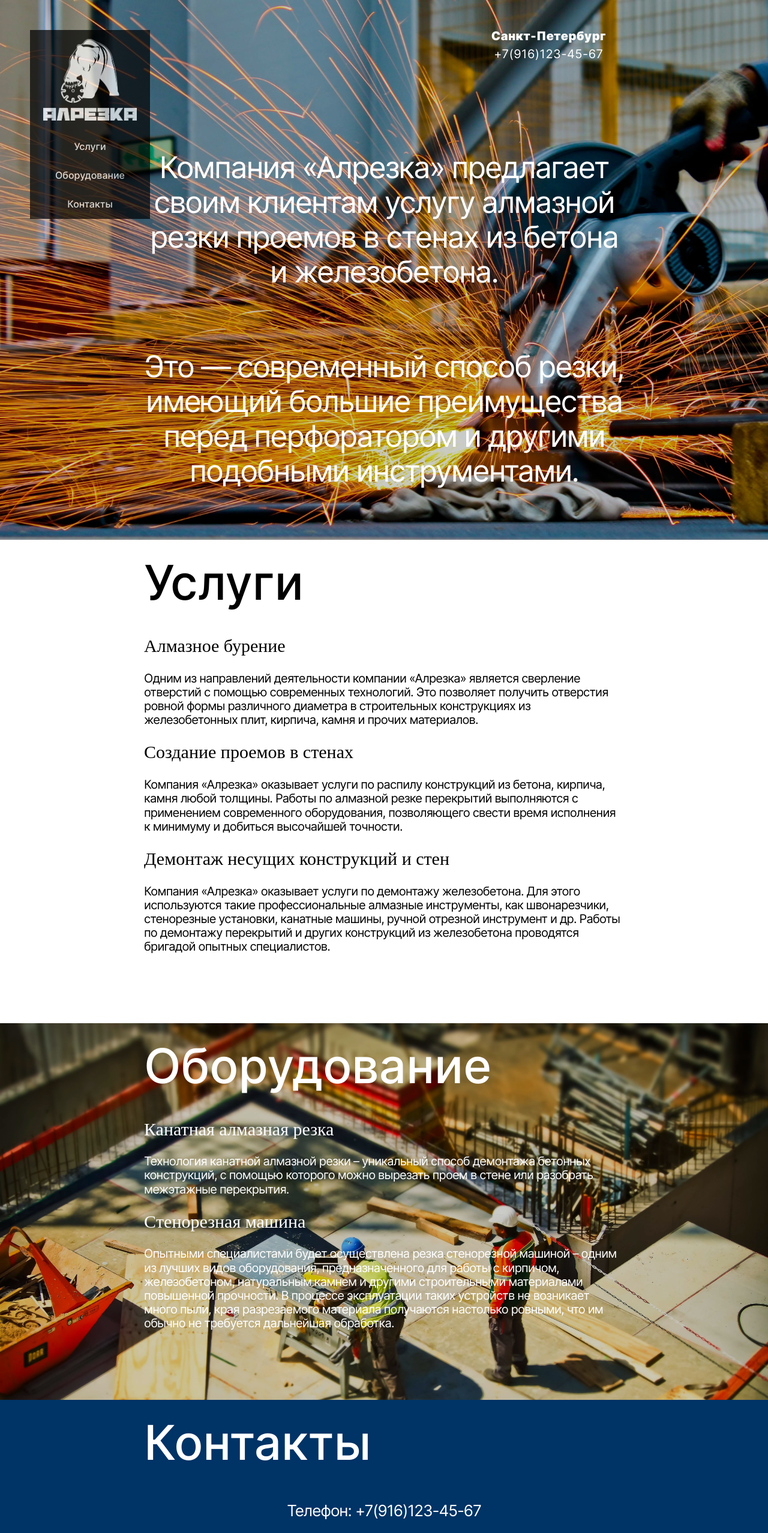
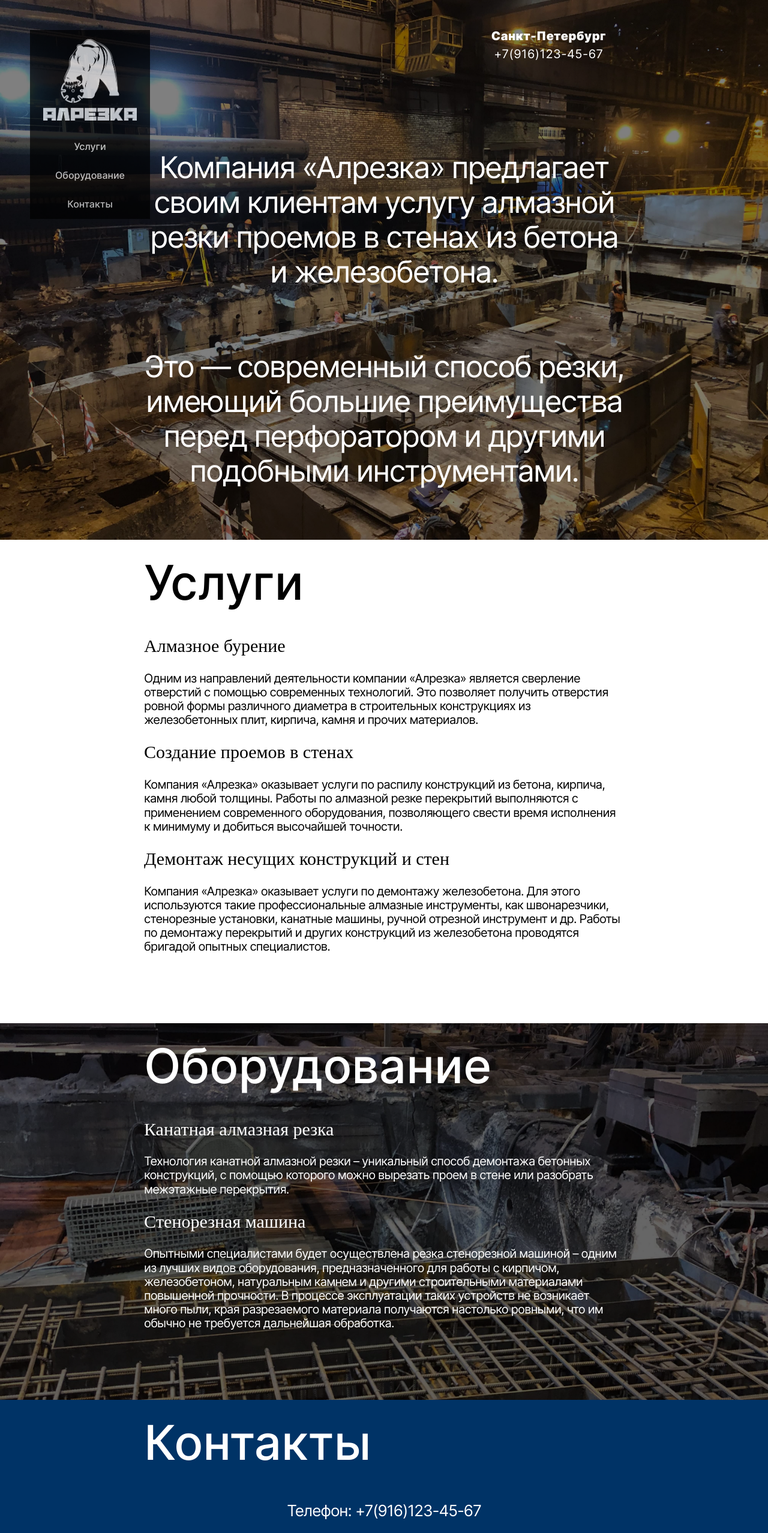
Before and after one commit to TizJourney/alrezka, a React (Create React App) app: page / in a window 1280 px wide. Shown: the top 2556 px of the page at 60% size. Built offline with nearby package versions, Linux system fonts and the light colour scheme.

Commit message:
Новая версия изображений

```diff
--- a/src/components/Main/Main.css
+++ b/src/components/Main/Main.css
@@ -7,8 +7,9 @@
 }
 
 .main_promo {
-  background-image: url('../../images/building-1.jpg');
+  background-image: url('../../images/9.jpg');
   background-size:cover;
+  background-position: center;
   background-repeat: no-repeat;
   height: 100vh;
 }
@@ -22,12 +23,13 @@
   top: 0;
   left: 0;
   background: black;
-  opacity: 0.2;
+  opacity: 0.5;
 }
 
 .main_equipment {
-  background-image: url('../../images/building-2.jpg');
+  background-image: url('../../images/1.jpg');
   background-size:cover;
+  background-position: center;
   background-repeat: no-repeat;
   min-height: 40vh;
 }
@@ -41,7 +43,7 @@
   top: 0;
   left: 0;
   background: black;
-  opacity: 0.2;
+  opacity: 0.6;
 }
 
 .main_contacts {
```
